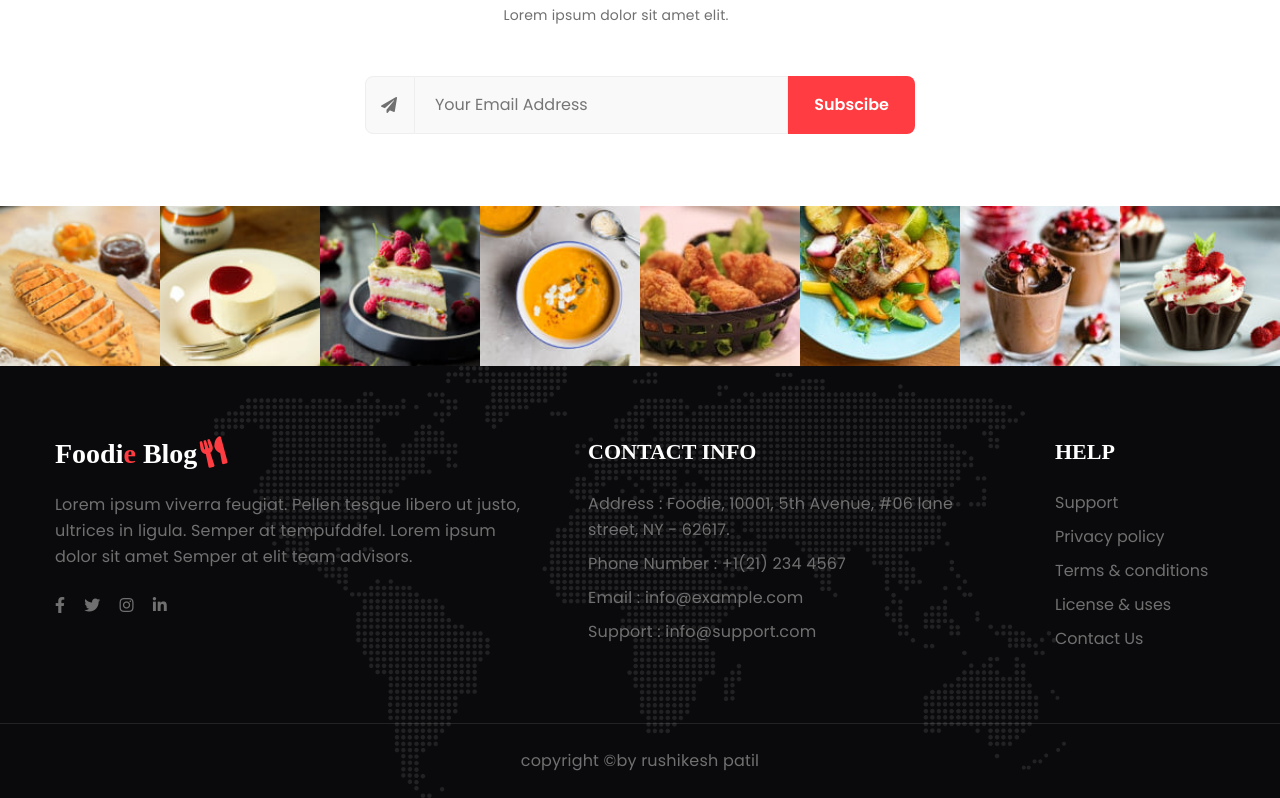
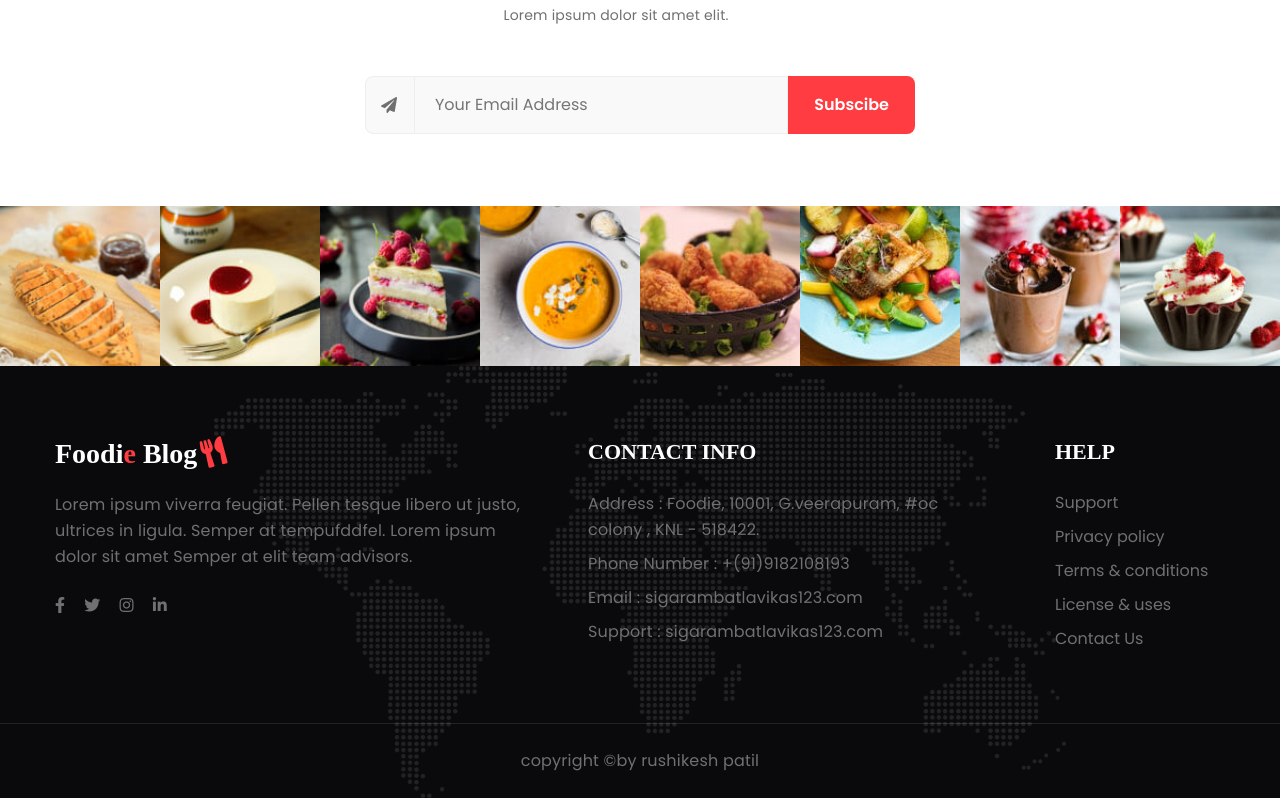
Before and after one commit to SAIVIKAS99/foodie, a plain HTML site: page about.html in a window 1280 px wide. Shown: the part 4432-5230 px from the top of the page. Drawn offline with Linux system fonts and the light colour scheme; a web font is replaced by a local one.

Commit message:
Update about.html

```diff
--- a/about.html
+++ b/about.html
@@ -543,11 +543,11 @@
 
                     <div class="col-xl-5 col-lg-4 col-md-6 footer-list-29 footer-1 px-xl-5 mt-md-0 mt-5">
                         <h6 class="footer-title-29">Contact Info </h6>
-                        <p class="mb-2">Address : Foodie, 10001, 5th Avenue, #06 lane street, NY - 62617.
+                        <p class="mb-2">Address : Foodie, 10001, G.veerapuram, #oc colony , KNL - 518422.
                         </p>
-                        <p class="mb-2">Phone Number : <a href="tel:+1(21) 234 4567">+1(21) 234 4567</a></p>
-                        <p class="mb-2">Email : <a href="mailto:info@example.com">info@example.com</a></p>
-                        <p>Support : <a href="mailto:info@support.com">info@support.com</a></p>
+                        <p class="mb-2">Phone Number : <a href="tel:+(91)9182108193 ">+(91)9182108193</a></p>
+                        <p class="mb-2">Email : <a href="mailto:sigarambatlavikas123.com">sigarambatlavikas123.com</a></p>
+                        <p>Support : <a href="sigarambatlavikas123.com">sigarambatlavikas123.com</a></p>
                     </div>
 
                     <div class="col-xl-2 col-lg-3 col-md-6 col-sm-5 col-6 footer-list-29 footer-2 mt-lg-0 mt-5">
```
